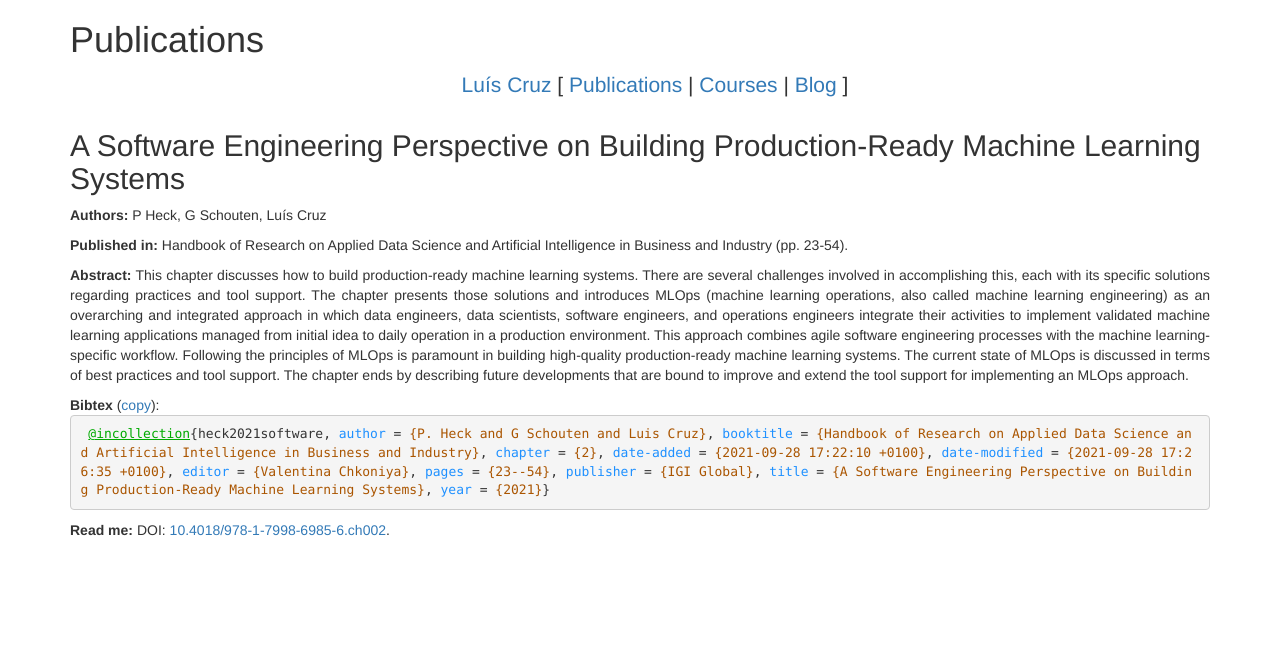
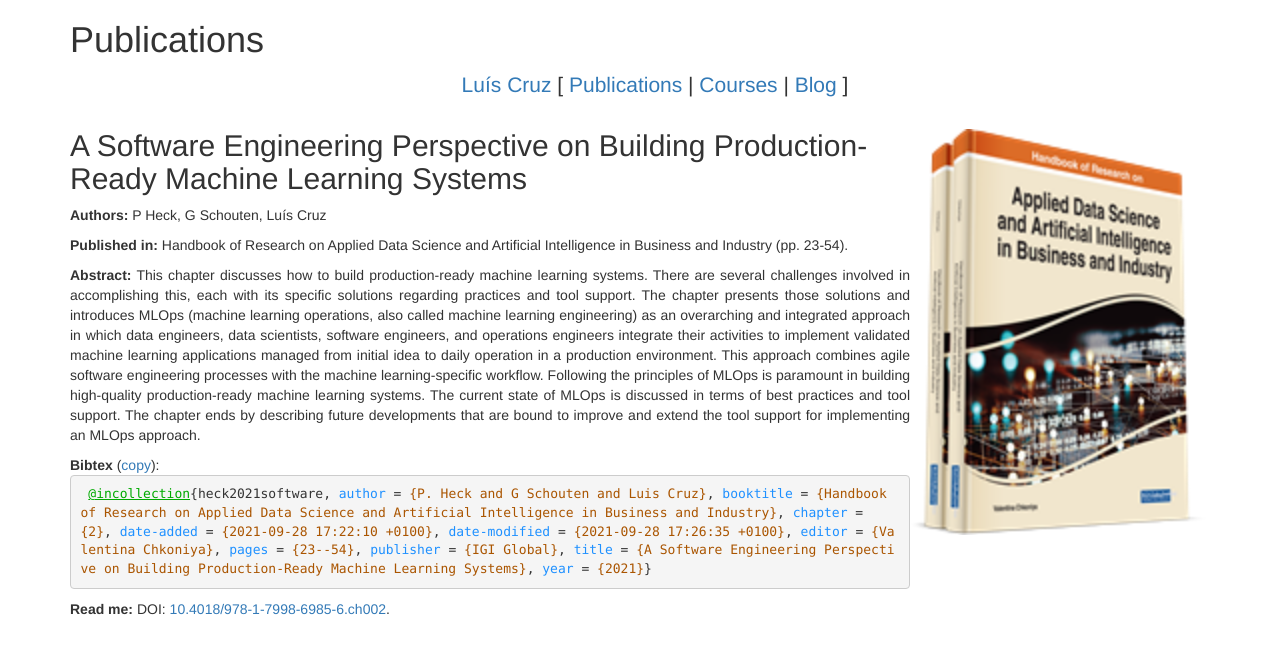
Before and after one commit to luiscruz/luiscruz.github.io, a Jekyll site: the page built from _publications/2021-01-petra.md, in a window 1280 px wide. Shown: the top 654 px of the page. Built offline with Jekyll 4.4.1, drawn with Linux system fonts in a browser that asks for light colours; comment, search, counter and statistics services are not loaded.

Commit message:
heck image

```diff
--- a/_publications/2021-01-petra.md
+++ b/_publications/2021-01-petra.md
@@ -21,4 +21,5 @@ bibtex: "
 	title = {A Software Engineering Perspective on Building Production-Ready Machine Learning Systems},
 	year = {2021}}
 "
+image: "publications/heck2021software.png"
 ---
```
Also changed, not shown: img/publications/heck2021software.png (added).
